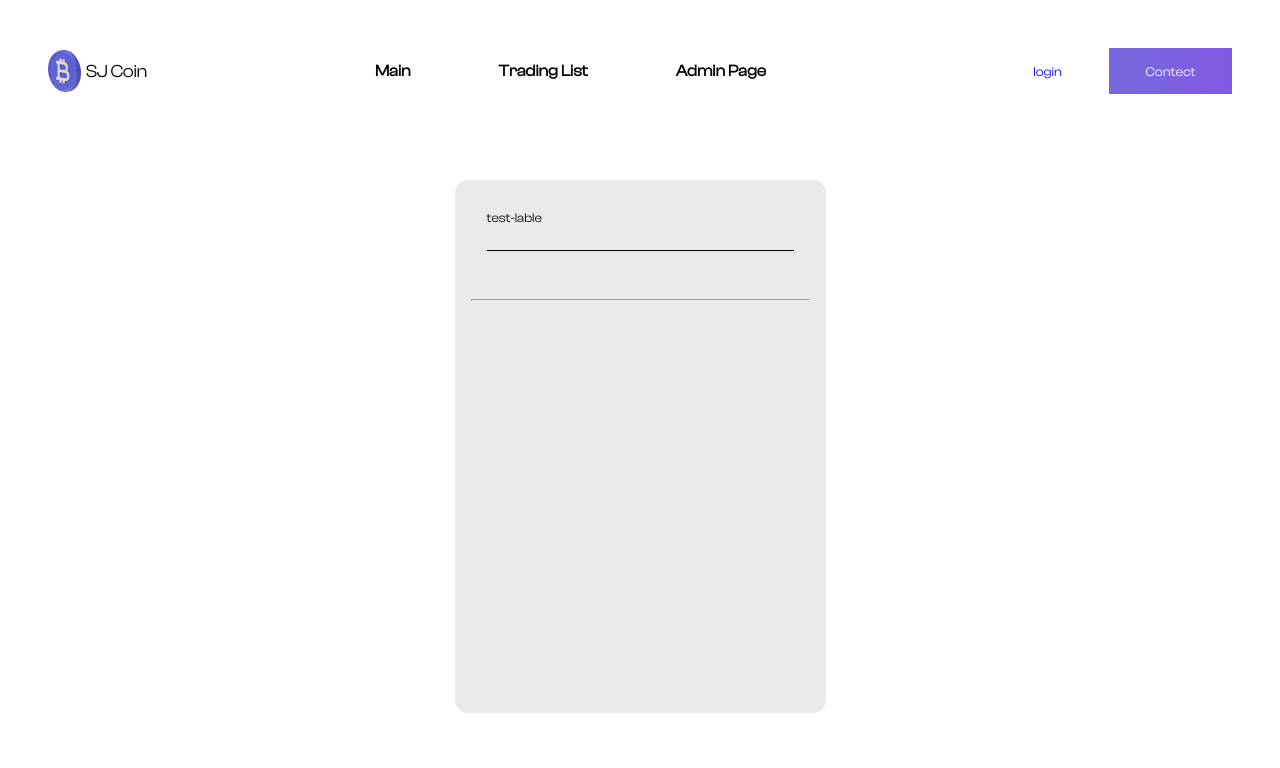
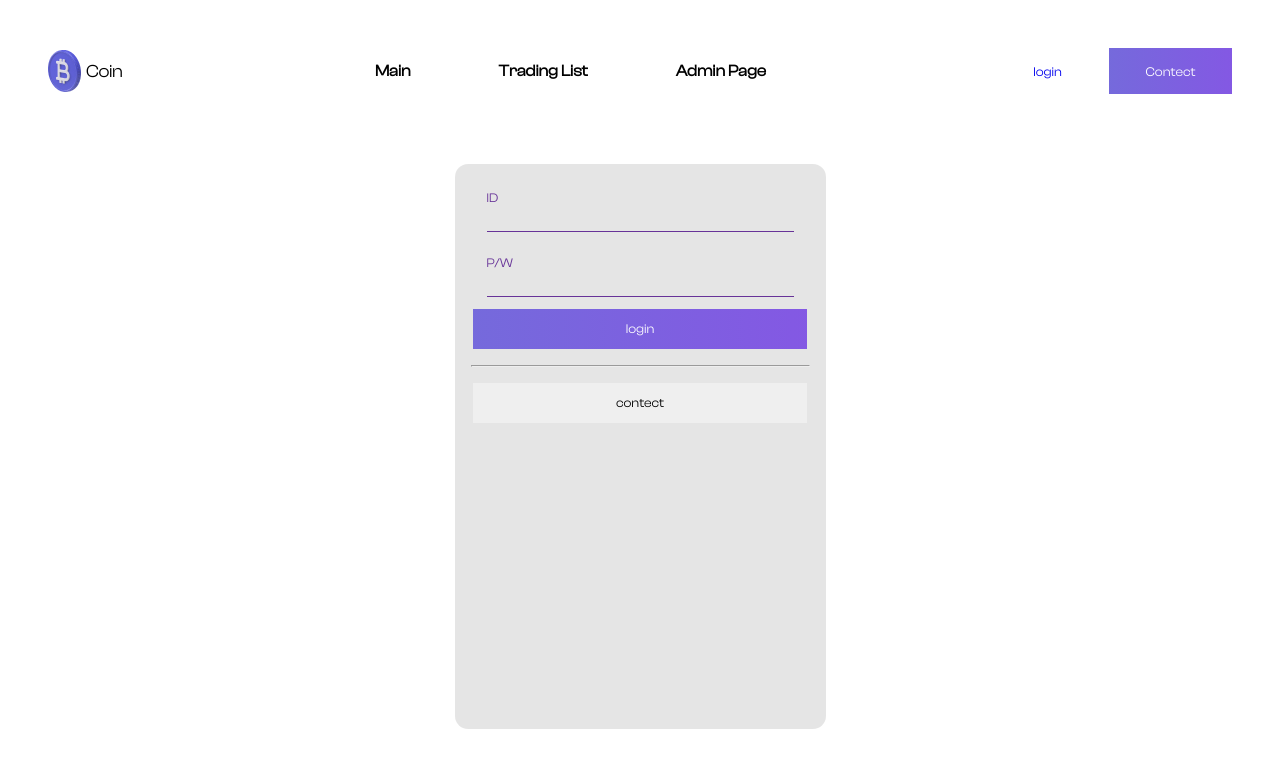
Before and after one commit to LeeSeungjae00/coin-front-end, a React (Create React App) app: page /login in a window 1280 px wide. Shown: the top 768 px of the page. Built offline with nearby package versions, Linux system fonts and the light colour scheme.

Commit message:
[ADD] input data 및 loginform 제작

```diff
--- a/src/components/common/input/input.module.scss
+++ b/src/components/common/input/input.module.scss
@@ -1,21 +1,26 @@
 .input {
   display: flex;
   flex-direction: column;
-  padding: 2rem;
+  padding: 0.8rem 2rem;
 
   input {
     background: none;
     border: none;
-    border-bottom: solid 1px black;
+    border-bottom: solid 1px #673398;
     padding: 0.3rem;
     font-size: 0.9rem;
     &:focus-visible {
-      border-bottom: solid 1px gray;
+      border-bottom: solid 1px #8c46cd;
       outline: none;
+    }
+    &::before {
+      font-size: 0.8rem;
+      content: "111";
     }
   }
   &::before {
     font-size: 0.8rem;
+    color: #673398;
     content: attr(data-lable);
   }
 }
--- a/src/components/common/input/input.tsx
+++ b/src/components/common/input/input.tsx
@@ -1,10 +1,15 @@
 import React from "react";
 import styles from "./input.module.scss";
 
-export default function Input() {
+export default function Input(
+  props: React.DetailedHTMLProps<
+    React.InputHTMLAttributes<HTMLInputElement>,
+    HTMLInputElement
+  >
+) {
   return (
-    <div className={styles.input} data-lable="test-lable">
-      <input type="text" />
+    <div className={styles.input} data-lable={props["aria-label"]}>
+      <input type="text" {...props} />
     </div>
   );
 }
--- a/src/components/header/header.tsx
+++ b/src/components/header/header.tsx
@@ -7,7 +7,7 @@ export default function Header() {
     <div className={styles.header}>
       <div className={styles.logo}>
         <img src="icon.jpg" className="App-icon" alt="logo" />
-        <p className={styles.title}>SJ Coin</p>
+        <p className={styles.title}>Coin</p>
       </div>
       <menu className={styles.menu}>
         <Link to="/" className={styles.menuItem}>
--- a/src/components/login/login.module.scss
+++ b/src/components/login/login.module.scss
@@ -16,6 +16,30 @@
   font-family: ClashDisplay-Regular;
   width: 371px;
   height: 533px;
-  background: rgba(217, 217, 217, 0.56);
+  background: rgba(0, 0, 0, 0.1);
   border-radius: 13px;
+  padding: 1rem 0rem;
 }
+
+.button {
+  display: flex;
+  flex-direction: row;
+  justify-content: center;
+  align-items: center;
+  padding: 12px 24px;
+  border: none;
+  font-family: ClashDisplay-Regular;
+  position: static;
+  text-decoration: solid;
+  box-sizing: border-box;
+  font-size: 13px;
+  width: 90%;
+  margin: auto;
+  &.basic {
+    background-color: #fff;
+  }
+  &.colorful {
+    background: $main-gradient;
+    color: #fff;
+  }
+}
--- a/src/components/login/login.tsx
+++ b/src/components/login/login.tsx
@@ -6,8 +6,11 @@ export default function Login() {
   return (
     <div className={styles.login}>
       <form className={styles.loginForm}>
-        <Input></Input>
+        <Input aria-label="ID"></Input>
+        <Input aria-label="P/W"></Input>
+        <button className={`${styles.button} ${styles.colorful}`}>login</button>
         <hr />
+        <button className={`${styles.button}`}>contect</button>
       </form>
     </div>
   );
```
